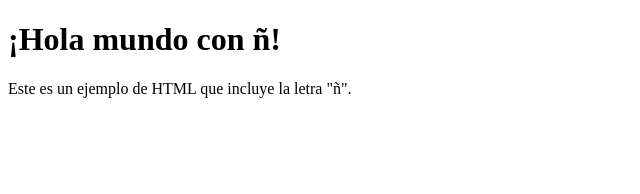
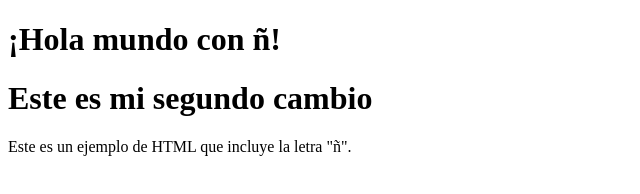
Before and after one commit to RudwinP/Seminario-Git-y-GitHub, a plain HTML site: page index.html in a window 1280 px wide. Shown: the whole page, without its empty margins (0-640 px from the left). Drawn offline with Linux system fonts and the light colour scheme.

Commit message:
se agergo un H1 Sugiriendo que se hizo ya la segunda moficacion

```diff
--- a/index.html
+++ b/index.html
@@ -7,6 +7,7 @@
 </head>
 <body>
     <h1>¡Hola mundo con ñ!</h1>
+    <h1>Este es mi segundo cambio</h1>
     <p>Este es un ejemplo de HTML que incluye la letra "ñ".</p>
 </body>
 </html>
```
